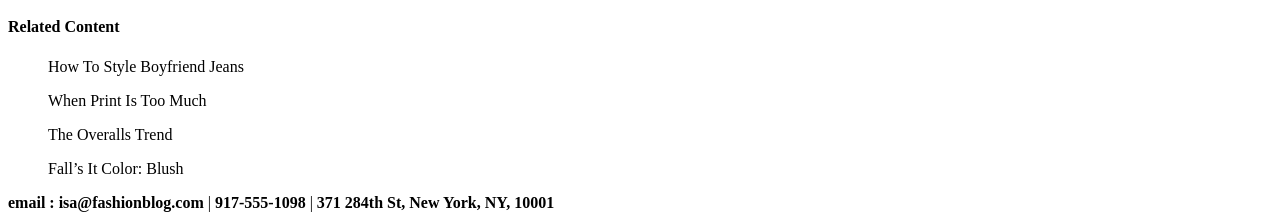
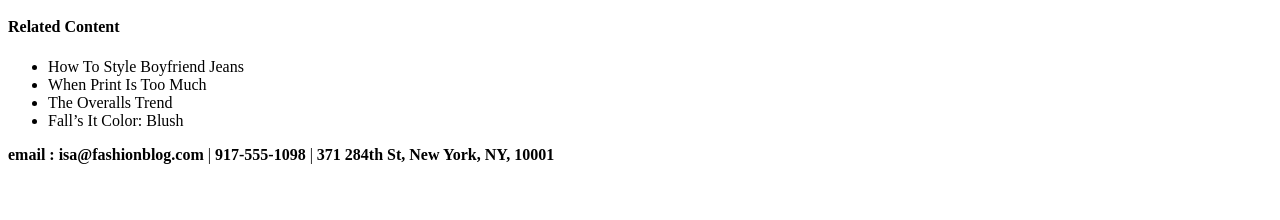
Before and after one commit to Cheriek2021/fewd-c02, a plain HTML site: page codecademy_exercise/HTML-Fashion_Blog/index_fashion_blog.html in a window 1280 px wide. Shown: the part 1673-1893 px from the top of the page. After the commit the page ends 1845 px from the top, so only its background shows below. Drawn offline with Linux system fonts and the light colour scheme.

Commit message:
Latest code added

```diff
--- a/codecademy_exercise/HTML-Fashion_Blog/index_fashion_blog.html
+++ b/codecademy_exercise/HTML-Fashion_Blog/index_fashion_blog.html
@@ -41,10 +41,13 @@
 
 
           <h4>Related Content</h4>
-            <ul>How To Style Boyfriend Jeans</ul>
-            <ul>When Print Is Too Much</ul>
-            <ul>The Overalls Trend</ul>
-            <ul>Fall’s It Color: Blush</ul>
+            <ul>
+              <li>How To Style Boyfriend Jeans</li>
+              <li>When Print Is Too Much</li>
+              <li>The Overalls Trend</li>
+              <li>Fall’s It Color: Blush</li>
+            </ul>
+
        <div id='contact'>
         <strong>email : isa@fashionblog.com</strong> | <strong>917-555-1098</strong>  | <strong>371 284th St, New York, NY, 10001</strong>
       <a href="#contact"><img></a>
```
